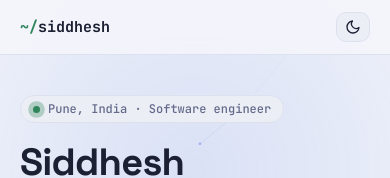
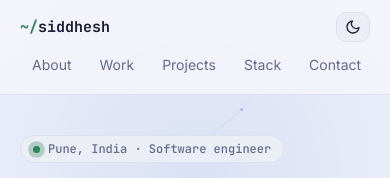
Before and after one commit to Siddhesh-source/siddhesh-portfolio, a plain HTML site: page index.html in a window 390 px wide. Shown: the top 178 px of the page. Drawn offline with Linux system fonts and the light colour scheme; no server answers.

Commit message:
style(design): FINDING-002 keep section navigation on mobile as a scrollable row

```diff
--- a/styles.css
+++ b/styles.css
@@ -152,7 +152,9 @@ h1 { font-size: clamp(38px, 6vw, 62px); margin: 18px 0 10px; }
   .hero { grid-template-columns: 1fr; padding-top: 40px; }
   .metrics { grid-template-columns: repeat(2, 1fr); }
   .about-grid, .grid { grid-template-columns: 1fr; }
-  .nav nav { display: none; }
+  .nav { flex-wrap: wrap; row-gap: 6px; }
+  .nav nav { order: 3; width: 100%; overflow-x: auto; scrollbar-width: none; }
+  .nav nav a { white-space: nowrap; }
   .stack-row { grid-template-columns: 1fr; gap: 8px; }
 }
 @media (prefers-reduced-motion: reduce) {
```
